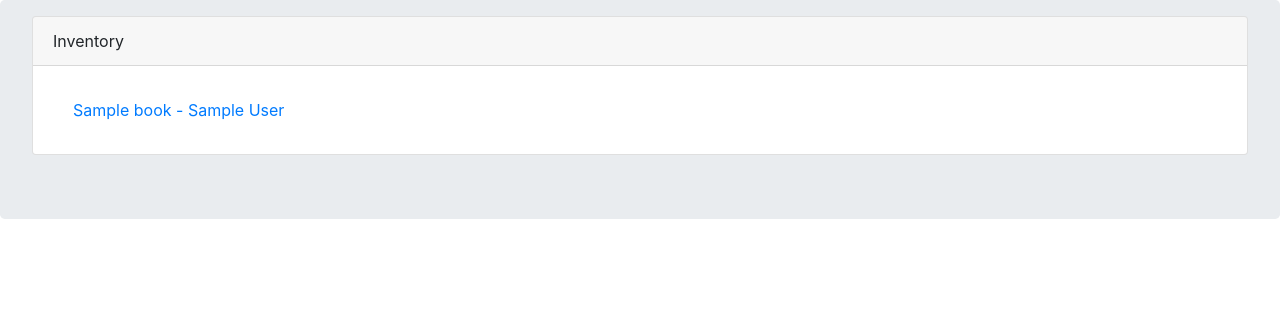
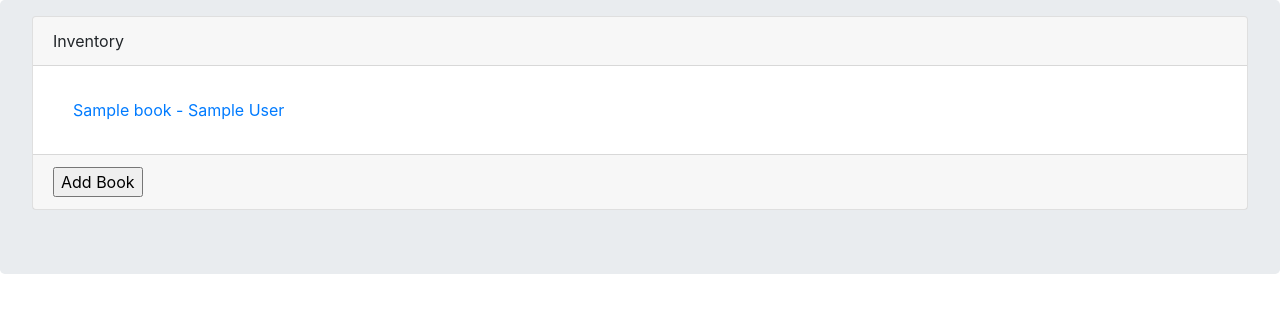
Before and after one commit to aliceseaborn/micro-library, a Flask app: page /inventory in a window 1280 px wide. Shown: the part 56-369 px from the top of the page. Run offline with Flask 2, Linux system fonts and the light colour scheme; tables that the repository leaves empty hold one stand-in row (values such as "Sample post"); parts of the project's set-up code (start-up, migrations or seed data) failed here and were passed over; some libraries are stand-ins or nearby versions.

Commit message:
[ENH] Move AddBook option to inventory

```diff
--- a/project/app.py
+++ b/project/app.py
@@ -11,6 +11,7 @@ from source.forms.LoginForm import LoginForm
 from source.config import JSON_BOOK_DATA_PATH
 from source.forms.RegisterForm import RegisterForm
 from source.forms.AddBookForm import AddBookForm
+from source.forms.AddBookButtonForm import AddBookButtonForm
 from source.forms.DeleteBookForm import DeleteBookForm
 
 
@@ -24,10 +25,13 @@ def index():
 def wiki():
 	return render_template('wiki.html', pages=pages)
 
-@app.route('/inventory')
+@app.route('/inventory', methods=['GET', 'POST'])
 def inventory():
+	form = AddBookButtonForm()
+	if form.validate_on_submit():
+		return redirect(url_for('addbook'))
 	books = db.session.query(Book).all()
-	return render_template('inventory.html', books=books)
+	return render_template('inventory.html', books=books, form=form)
 
 @app.route('/addbook', methods=['GET', 'POST'])
 def addbook():
--- /dev/null
+++ b/project/source/forms/AddBookButtonForm.py
@@ -0,0 +1,8 @@
+# ADD BOOK BUTTON
+
+from flask_wtf import FlaskForm
+from wtforms.fields import SubmitField
+
+
+class AddBookButtonForm(FlaskForm):
+	add = SubmitField('Add Book')
--- a/project/source/templates/inventory.html
+++ b/project/source/templates/inventory.html
@@ -15,6 +15,12 @@
 				{% endfor %}
 			</ul>
 		</div>
+		<div class="card-footer">
+			<form method="POST">
+				{{ form.hidden_tag() }}
+				{{ form.add() }}
+			</form>
+		</div>
 		<div id="sparkline8" class="sparkchart"></div>
 	</div>
 
```
